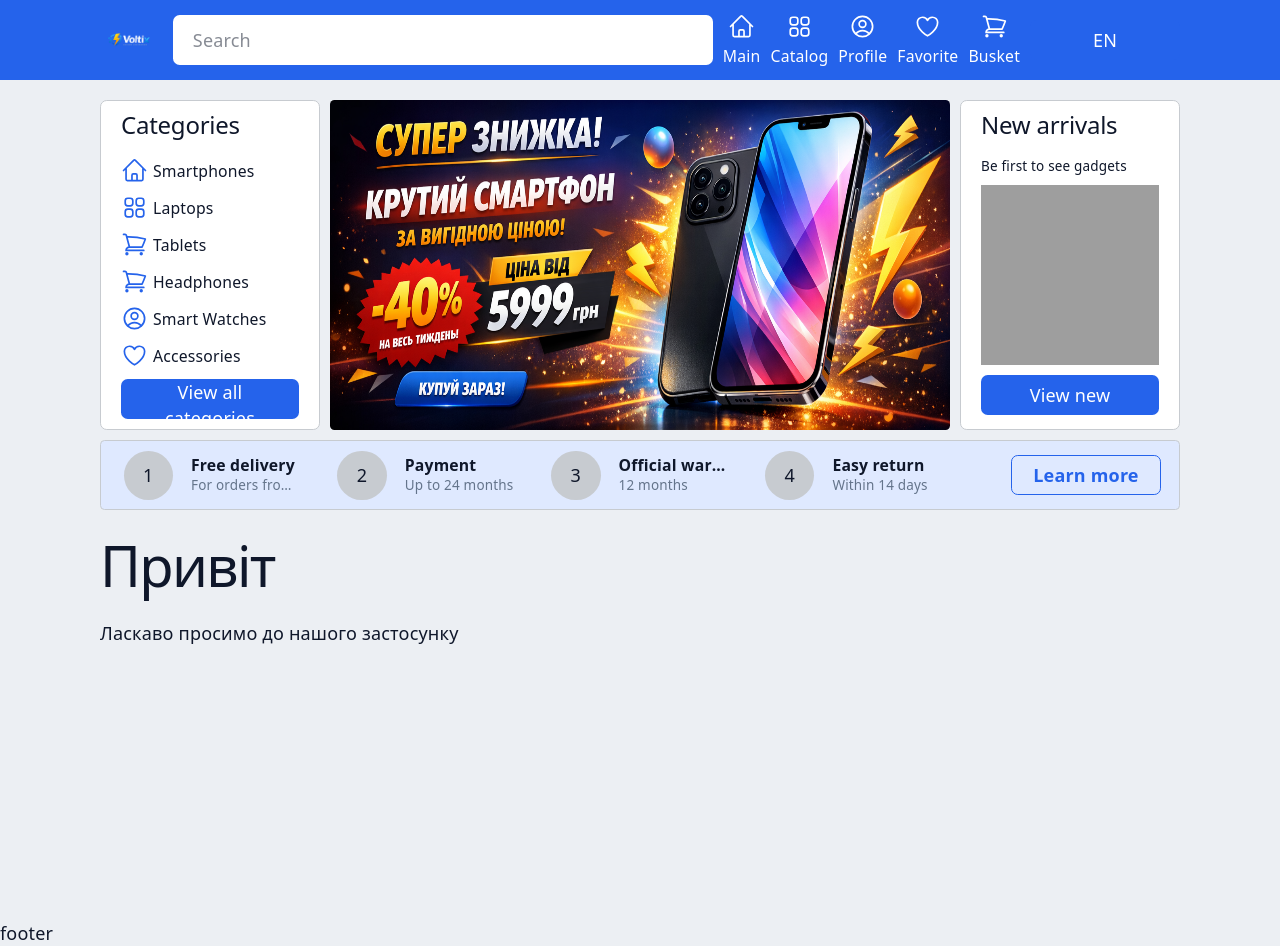
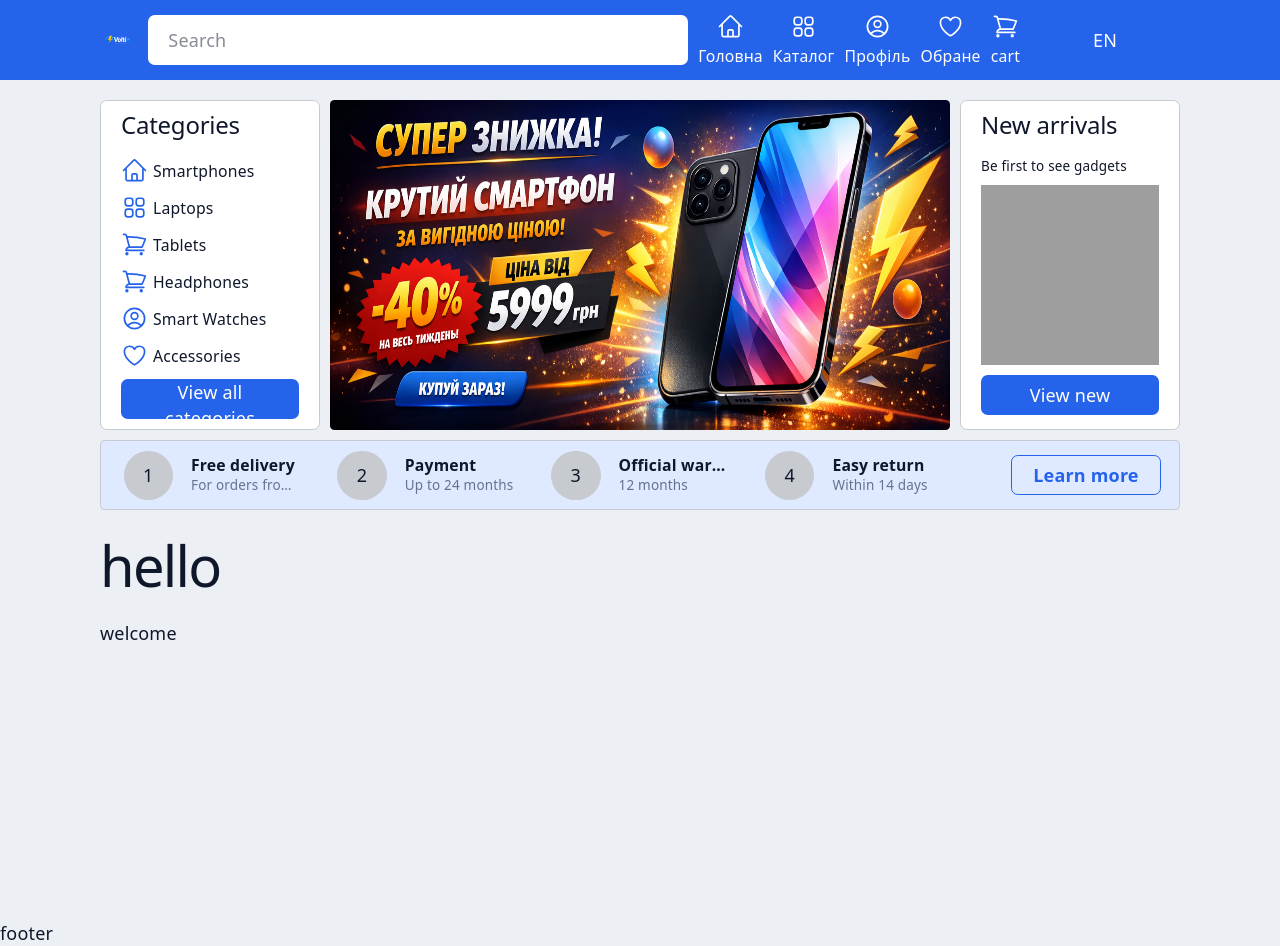
Before and after one commit to Neketobro/Voltix, a React (Vite) app: page / in a window 1280 px wide. Built offline with nearby package versions, Linux system fonts and the light colour scheme; grey boxes are pictures that could not be loaded.

Commit message:
add transl in the action panel

```diff
--- a/src/components/layout/ActionPanel/ActionPanel.tsx
+++ b/src/components/layout/ActionPanel/ActionPanel.tsx
@@ -6,40 +6,34 @@ import {
   ShoppingCartIcon,
 } from "@heroicons/react/24/outline";
 import { IconButton } from "../../UI/Buttons/IconButton";
+import { useTranslation } from "react-i18next";
 
 export function ActionPanel() {
+  const { t } = useTranslation("actionpanel");
+
+  const items = [
+    { key: "main", icon: HomeIcon },
+    { key: "catalog", icon: Squares2X2Icon },
+    { key: "profile", icon: UserCircleIcon },
+    { key: "favorite", icon: HeartIcon },
+    { key: "cart", icon: ShoppingCartIcon },
+  ];
+
   return (
     <div className="flex gap-[20px] md:gap-[10px]">
-      <IconButton
-        textColor="white"
-        icon={<HomeIcon className="size-6" color="#fff" />}
-      >
-        Main
-      </IconButton>
-      <IconButton
-        textColor="white"
-        icon={<Squares2X2Icon className="size-6" color="#fff" />}
-      >
-        Catalog
-      </IconButton>
-      <IconButton
-        textColor="white"
-        icon={<UserCircleIcon className="size-6" color="#fff" />}
-      >
-        Profile
-      </IconButton>
-      <IconButton
-        textColor="white"
-        icon={<HeartIcon className="size-6" color="#fff" />}
-      >
-        Favorite
-      </IconButton>
-      <IconButton
-        textColor="white"
-        icon={<ShoppingCartIcon className="size-6" color="#fff" />}
-      >
-        Busket
-      </IconButton>
+      {items.map((item) => {
+        const Icon = item.icon;
+
+        return (
+          <IconButton
+            key={item.key}
+            textColor="white"
+            icon={<Icon className="size-6" color="#fff" />}
+          >
+            {t(item.key)}
+          </IconButton>
+        );
+      })}
     </div>
   );
 }
--- a/src/i18n/index.ts
+++ b/src/i18n/index.ts
@@ -1,16 +1,16 @@
 import i18n from "i18next";
 import { initReactI18next } from "react-i18next";
 
-import en from "./locales/en/translation.json";
-import uk from "./locales/uk/translation.json";
+import en from "./locales/en/actionpanel.json";
+import uk from "./locales/uk/actionpanel.json";
 
 i18n.use(initReactI18next).init({
   resources: {
     en: {
-      translation: en,
+      actionpanel: en,
     },
     uk: {
-      translation: uk,
+      actionpanel: uk,
     },
   },
   lng: "uk",
--- /dev/null
+++ b/src/i18n/locales/en/actionpanel.json
@@ -0,0 +1,7 @@
+{
+  "main": "Main",
+  "catalog": "Catalog",
+  "profile": "Profile",
+  "favorite": "Favorite",
+  "basket": "Basket"
+}
--- a/src/i18n/locales/en/header.json
+++ /dev/null
@@ -1,4 +0,0 @@
-{
-  "hello": "Hello",
-  "welcome": "Welcome to our application"
-}
--- /dev/null
+++ b/src/i18n/locales/uk/actionpanel.json
@@ -0,0 +1,7 @@
+{
+  "main": "Головна",
+  "catalog": "Каталог",
+  "profile": "Профіль",
+  "favorite": "Обране",
+  "basket": "Корзина"
+}
--- a/src/pages/MainPage/index.tsx
+++ b/src/pages/MainPage/index.tsx
@@ -9,7 +9,7 @@ import {
 import { useTranslation } from "react-i18next";
 
 export function Main() {
-  const { t, i18n } = useTranslation();
+  const { t } = useTranslation();
   return (
     <PageLayout>
       <div className="min-h-screen flex flex-col gap-[10px]">
```
